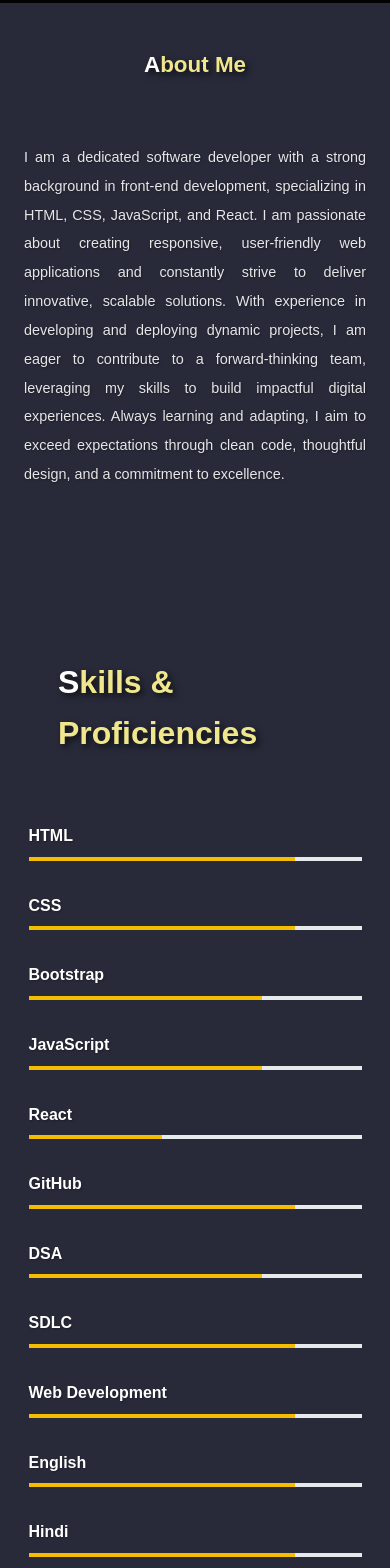
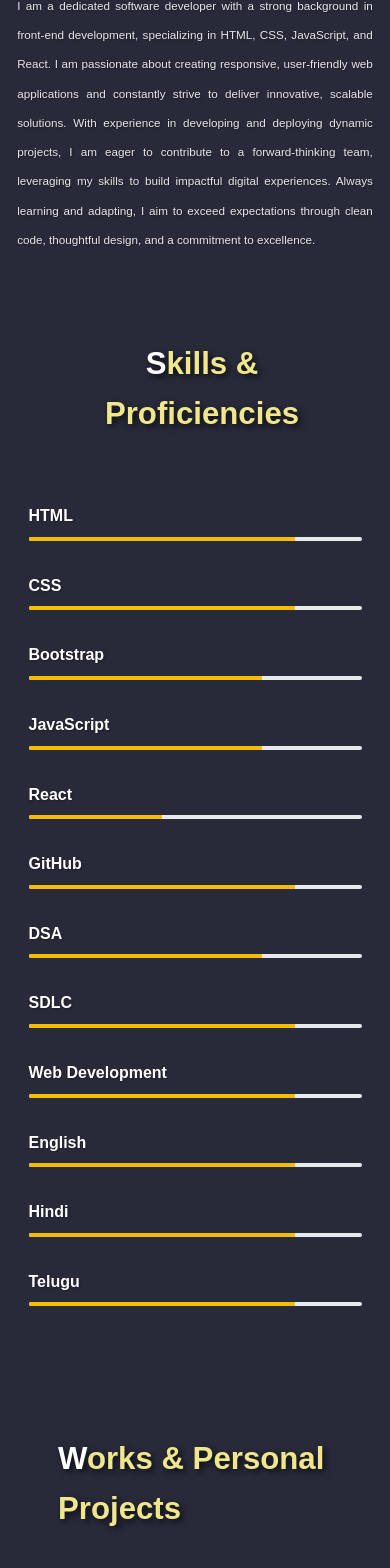
Before and after one commit to aahmadshaik/portfolio, a React (Create React App) app: page / in a window 390 px wide. Shown: the part 429-1997 px from the top of the page. Built offline with nearby package versions, Linux system fonts and the light colour scheme.

Commit message:
Adjusted CSS for education and certificates components to fix overlapping issue

```diff
--- a/src/About.css
+++ b/src/About.css
@@ -1,59 +1,61 @@
 .about {
-  background-color: #282a3a;
-  padding: 50px 20px;
-  height: auto;
+  background-color: #282a3a; /* Background color */
+  padding: 5vw 2vw; /* Fluid padding around the section */
+  height: auto; /* Allow height to adjust */
 }
 
 .about h2 {
-  color: #f0e68c;
-  text-shadow: 3px 3px 6px rgba(0, 0, 0, 0.7);
-
-  max-width: 18rem;
-
-  text-align: start;
-
-  margin: 3rem auto auto 3rem;
-  font-size: 2rem;
+  color: #f0e68c; /* Heading color */
+  text-shadow: 3px 3px 6px rgba(0, 0, 0, 0.7); /* Shadow effect for depth */
+  max-width: 90%; /* Allow heading to take more width on smaller screens */
+  text-align: center; /* Center aligning text for better look */
+  margin: 3rem auto; /* Centering with top margin */
+  font-size: 3vw; /* Base font size using viewport width */
 }
 
 .about h2::first-letter {
-  color: white;
+  color: white; /* Coloring the first letter of the heading */
 }
 
 .about p {
-  /* max-width: 600px; */
-  font-family: "Work Sans", sans-serif;
-  font-optical-sizing: auto;
-  text-shadow: 1px 1px 2px rgba(0, 0, 0, 0.3);
-  /* font-weight: <weight>; */
-  font-style: normal;
-  margin: 60px auto;
-  font-size: 1.2rem;
-  line-height: 2;
-  text-align: start;
-  color: #e6e6e6;
-  width: 80%;
-  /* display: flex; */
-  /* justify-content: center; */
-  /* align-content: center; */
+  font-family: "Work Sans", sans-serif; /* Font family for paragraph text */
+  font-optical-sizing: auto; /* Optical sizing for better readability */
+  text-shadow: 1px 1px 2px rgba(0, 0, 0, 0.3); /* Shadow for depth */
+  font-style: normal; /* Normal font style */
+  margin: 4vw auto; /* Centered margin for paragraphs */
+  font-size: 1.5vw; /* Base font size using viewport width */
+  line-height: 2.5; /* Line height for readability */
+  text-align: justify; /* Justified text for readability */
+  color: #e6e6e6; /* Text color */
+  width: 90%; /* Max width for paragraphs */
 }
 
-/* Mobile Styles for smaller screens 480px and below */
+/* Styles for smaller devices (tablet and below) */
 @media screen and (max-width: 768px) {
+  .about h2 {
+    font-size: 6vw; /* Adjust heading size based on viewport width */
+    margin: 2rem auto; /* Adjusted margins */
+  }
+
+  .about p {
+    font-size: 4vw; /* Adjust paragraph size */
+    width: 95%; /* Adjusted width for better spacing */
+  }
+}
+
+/* Styles for very small screens (480px and below) */
+@media screen and (max-width: 480px) {
   .about {
-    padding: 20px 5px;
+    padding: 3vw 2vw; /* Further reduced padding */
   }
 
   .about h2 {
-    font-size: 1.4rem; /* Smaller heading for very small screens */
-    margin: 1.5rem auto; /* Adjust margin */
-    text-align: center; /* Keep heading centered */
+    font-size: 8vw; /* Smaller heading size for small screens */
+    margin: 1.5rem auto; /* Reduced margins */
   }
 
   .about p {
-    font-size: 0.9rem; /* Further reduce font size */
-    width: 90%; /* Maximize width */
-    /* margin: 30px auto; */
-    text-align: justify; /* Keep text justified */
+    font-size: 3vw; /* Smaller font size for very small screens */
+    width: 95%; /* Maximize width for paragraphs */
   }
 }
--- a/src/Achievements.css
+++ b/src/Achievements.css
@@ -1,8 +1,8 @@
 #certificates {
   padding: 50px;
-  /* color: white; */
   background-color: #282a3a;
   text-align: center;
+  height: auto;
 }
 
 #certificates h2 {
@@ -14,9 +14,11 @@
   text-transform: uppercase;
   letter-spacing: 2px;
 }
+
 #certificates h2::first-letter {
   color: goldenrod;
 }
+
 .certificate-container {
   display: flex;
   flex-wrap: wrap;
@@ -28,7 +30,6 @@
 
 .certificate {
   background-color: white;
-  /* border: 1px solid #ddd; */
   border-radius: 10px;
   width: 300px;
   box-shadow: 0px 4px 10px rgba(0, 0, 0, 0.1);
@@ -36,13 +37,6 @@
   overflow: hidden;
   text-align: left;
 }
-
-/* .certificate img {
-  width: 100%;
-  height: 200px;
-  object-fit: cover;
-  border-bottom: 1px solid #ddd;
-} */
 
 .certificate:hover {
   transform: translateY(-10px);
@@ -76,37 +70,57 @@
   text-align: left;
 }
 
+/* Mobile adjustments */
 @media (max-width: 768px) {
+  #certificates {
+    padding: 20px;
+    /* margin-top: 200px; */
+  }
+
+  #certificates h2 {
+    font-size: 1.8rem; /* Adjust heading size for mobile */
+  }
+
   .certificate-container {
-    flex-direction: column;
-    align-items: center;
+    flex-direction: column; /* Stack certificates vertically */
+    align-items: center; /* Center align */
   }
 
   .certificate {
-    width: 90%;
+    width: 90%; /* Full width for certificates */
+  }
+
+  .certificates-details h3 {
+    font-size: 1rem; /* Smaller font size for headings */
+  }
+
+  .certificates-details p {
+    font-size: 0.9rem; /* Smaller font size for paragraphs */
+    text-align: left; /* Left align for consistency */
   }
 }
 
-/* Adjustments for very small screens (below 480px) */
-@media (max-width: 768px) {
+/* Smaller devices */
+@media (max-width: 480px) {
   #certificates {
-    padding: 20px;
+    padding: 15px;
+    /* margin-top: 200px; */
   }
 
   #certificates h2 {
-    font-size: 1.8rem;
+    font-size: 1.5rem; /* Smaller heading size for very small screens */
   }
 
   .certificate {
-    width: 93%;
+    width: 100%; /* Make certificates full width */
+    margin-bottom: 15px; /* Add space between stacked certificates */
   }
 
   .certificates-details h3 {
-    font-size: 1rem;
+    font-size: 0.9rem; /* Smaller font size for headings */
   }
 
   .certificates-details p {
-    font-size: 0.9rem;
-    text-align: left;
+    font-size: 0.8rem; /* Smaller font size for paragraphs */
   }
 }
--- a/src/Contact.css
+++ b/src/Contact.css
@@ -7,6 +7,7 @@
   color: #c0c0c0;
   text-shadow: 3px 3px 6px rgba(0, 0, 0, 0.7);
 }
+
 .contact form {
   display: flex;
   flex-direction: column;
@@ -39,26 +40,27 @@
   background-color: #346bb5;
 }
 
+/* Adjustments for all mobile devices */
 @media (max-width: 768px) {
   .contact {
-    padding: 20px 10px;
+    padding: 20px 10px; /* Reduced padding for smaller screens */
   }
 
   .contact h2 {
-    font-size: 1.6rem;
+    font-size: 1.6rem; /* Adjusted heading size for mobile */
   }
 
   .contact form {
-    max-width: 95%;
+    max-width: 95%; /* Adjusted width to ensure it fits well */
   }
 
   .contact input,
   .contact textarea {
-    font-size: 0.85rem;
+    font-size: 0.85rem; /* Slightly smaller font for inputs */
   }
 
   .contact button {
-    font-size: 0.85rem;
-    padding: 7px 14px;
+    font-size: 0.85rem; /* Adjusted button font size */
+    padding: 7px 14px; /* Adjusted button padding */
   }
 }
--- a/src/Education.css
+++ b/src/Education.css
@@ -1,80 +1,93 @@
 .education {
   background-color: #282a3a;
-  /* padding: 50px 20px; */
-  height: 100vh;
-  /* color: white; */
+  height: auto; /* Allowing height to adjust automatically */
 }
+
 .education h2 {
   color: #f0e68c;
   text-shadow: 3px 3px 6px rgba(0, 0, 0, 0.7);
+  max-width: 18rem; /* Limiting the width for better alignment */
+  text-align: start; /* Align text to the start */
+  margin: 3rem auto auto 3rem; /* Centering margins */
+  font-size: 2rem; /* Base font size */
+}
 
-  max-width: 18rem;
-
-  text-align: start;
-
-  margin: 3rem auto auto 3rem;
-  font-size: 2rem;
-}
 .education h2::first-letter {
-  color: white;
+  color: white; /* Coloring the first letter */
 }
 
 .education-item {
-  /* margin-top: 100px; */
-  /* display: flex;
-  flex-direction: column;
-  align-items: center;
-  justify-content: center; */
-  text-align: start;
-  margin: 50px auto;
-  width: 80%;
+  text-align: start; /* Left-aligning text */
+  margin: 50px auto; /* Centering with top and bottom margin */
+  width: 80%; /* Base width */
 }
 
 .education h3 {
-  font-size: 1.5rem;
-  text-shadow: 1px 1px 2px rgba(0, 0, 0, 0.3);
-  /* margin-bottom: 5px; */
-  color: #e6e6e6;
-  text-align: left;
-  margin-left: 100px;
-  margin-bottom: 0;
+  font-size: 1.5rem; /* Base font size for headings */
+  text-shadow: 1px 1px 2px rgba(0, 0, 0, 0.3); /* Adding shadow for depth */
+  color: #e6e6e6; /* Heading color */
+  text-align: left; /* Left-aligning headings */
+  margin-left: 100px; /* Indent from the left */
+  margin-bottom: 0; /* No bottom margin */
 }
 
 .education p {
-  font-size: 16px;
-  text-shadow: 1px 1px 2px rgba(0, 0, 0, 0.3);
-  /* color: #555; */
-  color: #e6e6e6;
-  text-align: left;
-  margin-left: 100px;
-  max-width: 800px;
-  margin-top: 20px;
-  line-height: 2rem;
+  font-size: 16px; /* Base font size for paragraphs */
+  text-shadow: 1px 1px 2px rgba(0, 0, 0, 0.3); /* Shadow for depth */
+  color: #e6e6e6; /* Paragraph color */
+  text-align: left; /* Left-aligning text */
+  margin-left: 100px; /* Indent from the left */
+  max-width: 800px; /* Limiting max width for readability */
+  margin-top: 20px; /* Space above the paragraph */
+  line-height: 2rem; /* Line height for readability */
 }
 
 .education h4 {
-  font-size: 1rem;
-  text-shadow: 1px 1px 2px rgba(0, 0, 0, 0.3);
-  /* color: #555; */
-  color: #e6e6e6;
-  text-align: left;
-  margin-left: 100px;
+  font-size: 1rem; /* Base font size for sub-headings */
+  text-shadow: 1px 1px 2px rgba(0, 0, 0, 0.3); /* Shadow for depth */
+  color: #e6e6e6; /* Sub-heading color */
+  text-align: left; /* Left-aligning text */
+  margin-left: 100px; /* Indent from the left */
 }
 
+/* Mobile adjustments */
 @media (max-width: 768px) {
   .education h2 {
-    font-size: 1.6rem;
+    font-size: 1.6rem; /* Adjusting font size for mobile */
   }
-
   .education h3,
   .education p,
   .education h4 {
-    font-size: 0.9rem;
+    font-size: 1rem; /* Uniform font size for better readability */
     padding-left: 0;
-    text-align: left;
+    text-align: left; /* Ensuring left alignment */
   }
-
   .education-item {
-    width: 95%;
+    width: 95%; /* Making items take more width on mobile */
+    margin: 30px auto; /* Centering with auto margins */
   }
 }
+
+/* Smaller devices */
+@media (max-width: 480px) {
+  .education h2 {
+    text-align: center;
+    font-size: 8vw; /* Smaller font size for very small screens */
+  }
+  .education h3 {
+    font-size: 1.2rem; /* Smaller font size for headings */
+    margin-left: 20px; /* Reduce left indent */
+  }
+  .education p {
+    font-size: 0.9rem; /* Smaller font size for paragraphs */
+    margin-left: 20px; /* Reduce left indent */
+  }
+  .education h4 {
+    font-size: 0.8rem; /* Smaller font size for sub-headings */
+    margin-left: 20px; /* Reduce left indent */
+  }
+  .education-item {
+    margin: 40px auto; /* Adjusting margins for smaller devices */
+    width: 100%; /* Full width for items */
+  }
+}
--- a/src/Footer.css
+++ b/src/Footer.css
@@ -1,30 +1,32 @@
 footer {
-  background-color: #333;
-  color: white;
-  padding: 20px 0;
-  text-align: center;
+  background-color: #333; /* Background color */
+  color: white; /* Text color */
+  padding: 20px 2vw; /* Fluid padding to accommodate various screen sizes */
+  text-align: center; /* Center align text */
 }
 
 footer p {
-  font-size: 1rem;
+  font-size: 1rem; /* Base font size */
+  margin: 0; /* Remove default margin */
 }
-/* Responsive Padding for Footer */
+
+/* Responsive Padding and Font Size for Footer */
 @media (max-width: 768px) {
   footer {
-    padding: 15px 0;
+    padding: 15px 2vw; /* Adjusted padding for tablet sizes */
   }
 
   footer p {
-    font-size: 0.9rem;
+    font-size: 0.95rem; /* Slightly smaller font size for better fit */
   }
 }
 
-@media (max-width: 768px) {
+@media (max-width: 480px) {
   footer {
-    padding: 10px 0; /* Reduced padding for footer */
+    padding: 10px 2vw; /* Further reduced padding for small screens */
   }
 
   footer p {
-    font-size: 0.9rem; /* Smaller font size for footer text */
+    font-size: 0.9rem; /* Smaller font size for very small screens */
   }
 }
--- a/src/Hero.css
+++ b/src/Hero.css
@@ -79,7 +79,7 @@ p {
   height: 30px;
 }
 
-@media (max-width: 768px) {
+@media (max-width: 480px) {
   .hero {
     height: auto; /* Allow the height to adjust based on content */
     padding: 20px 10px; /* Add padding for better spacing */
@@ -88,20 +88,20 @@ p {
   }
 
   .hero img {
-    width: 120px; /* Adjust image size for mobile */
-    height: 120px; /* Maintain aspect ratio */
-    margin-bottom: 15px; /* Space below the image */
+    width: 100px; /* Adjust image size for mobile */
+    height: 100px; /* Maintain aspect ratio */
+    margin-bottom: 10px; /* Space below the image */
   }
 
   .hero h1 {
-    font-size: 2.5rem; /* Smaller font size for headings on mobile */
-    margin: 10px 0; /* Add margin for spacing */
+    font-size: 1.9rem; /* Smaller font size for headings on mobile */
+    margin: 5px 0;
     text-align: center; /* Center the heading */
   }
 
   p {
-    font-size: 1rem; /* Smaller font size for paragraph text */
-    margin: 0 10px; /* Add margin for better spacing */
+    font-size: 0.9rem; /* Smaller font size for paragraph text */
+    margin: 0 15px;
     text-align: center; /* Center paragraph text */
   }
 
--- a/src/Projects.css
+++ b/src/Projects.css
@@ -1,101 +1,116 @@
 .projects {
-  padding: 50px;
-  /* margin-top: 50px; */
-  background-color: #282a3a;
+  padding: 50px; /* Padding around the projects section */
+  background-color: #282a3a; /* Background color */
 }
+
 .project:hover {
-  transform: translateY(-10px);
-  box-shadow: 0px 6px 15px rgba(248, 244, 244, 0.484);
-  /* box-shadow: 0px 4px 10px rgba(0, 0, 0, 0.1); */
-  transition: transform 0.3s ease, box-shadow 0.3s ease;
-  overflow: hidden;
+  transform: translateY(-10px); /* Hover effect */
+  box-shadow: 0px 6px 15px rgba(248, 244, 244, 0.484); /* Shadow effect */
+  transition: transform 0.3s ease, box-shadow 0.3s ease; /* Transition effects */
 }
 
 .projects h2 {
-  color: #f0e68c;
-  text-shadow: 3px 3px 6px rgba(0, 0, 0, 0.7);
+  color: #f0e68c; /* Heading color */
+  text-shadow: 3px 3px 6px rgba(0, 0, 0, 0.7); /* Shadow effect for depth */
+  max-width: 18rem; /* Maximum width for headings */
+  text-align: start; /* Aligning text to the start */
+  margin: 3rem auto auto 3rem; /* Centering with top margin */
+  font-size: 2rem; /* Base font size */
+}
 
-  max-width: 18rem;
-
-  text-align: start;
-
-  margin: 3rem auto auto 3rem;
-  font-size: 2rem;
-}
 .projects h2::first-letter {
-  color: white;
+  color: white; /* Coloring the first letter of the heading */
 }
 
 .projects-container {
-  display: flex;
-  flex-wrap: wrap;
-  gap: 30px;
-  margin-top: 50px;
+  display: flex; /* Flexbox for alignment */
+  flex-wrap: wrap; /* Wrap items to the next line */
+  gap: 30px; /* Gap between project cards */
+  margin-top: 50px; /* Top margin */
 }
 
 .project {
-  display: flex;
-  align-items: center;
-  background-color: white;
-  box-shadow: 0 4px 8px rgba(0, 0, 0, 0.1);
-  border-radius: 10px;
-  overflow: hidden;
-  width: 100%;
-  /* max-width: 800px; */
+  display: flex; /* Flexbox for layout */
+  align-items: center; /* Center items vertically */
+  background-color: white; /* Background color for project card */
+  box-shadow: 0 4px 8px rgba(0, 0, 0, 0.1); /* Shadow for project card */
+  border-radius: 10px; /* Rounded corners */
+  overflow: hidden; /* Hide overflow */
+  width: 100%; /* Full width for project cards */
 }
 
 .project img {
   width: 40%; /* Image takes 40% of the width */
-  height: 100%;
-  object-fit: cover;
-  /* border-radius: 20px; */
+  height: auto; /* Maintain aspect ratio */
+  object-fit: cover; /* Cover the space */
 }
 
 .project-details {
-  padding: 20px;
+  padding: 20px; /* Padding for project details */
   width: 60%; /* Details take 60% of the width */
 }
 
 .project-details h3 {
-  margin: 0;
-  font-size: 24px;
-  color: #333;
+  margin: 0; /* Remove default margin */
+  font-size: 24px; /* Heading size */
+  color: #333; /* Heading color */
 }
 
 .project-details p {
-  margin: 10px 0;
-  font-size: 1rem;
-  color: #666;
+  margin: 10px 0; /* Vertical margin */
+  font-size: 1rem; /* Base font size */
+  color: #666; /* Text color */
 }
+
 .pr-btn {
-  display: inline-block;
-  /* flex-direction: column; */
-  column-gap: 20px;
-  margin-top: 10px;
-  margin-right: 10px;
-  padding: 10px 20px;
-  background-color: #387478;
-  color: white;
-
-  text-decoration: none;
-  border-radius: 5px;
-  font-size: 14px;
+  display: inline-block; /* Display as inline-block */
+  margin-top: 10px; /* Top margin */
+  padding: 10px 20px; /* Padding for button */
+  background-color: #387478; /* Button background */
+  color: white; /* Button text color */
+  text-decoration: none; /* Remove underline */
+  border-radius: 5px; /* Rounded corners */
+  font-size: 14px; /* Font size for button */
 }
 
 .pr-btn:hover {
-  background-color: #243642;
+  background-color: #243642; /* Hover background color */
 }
 
+/* Responsive styles for devices below 768px */
 @media (max-width: 768px) {
   .projects {
-    padding: 30px 10px;
+    padding: 40px 20px; /* Adjusted padding */
   }
 
   .projects-container {
+    gap: 20px; /* Smaller gap */
+  }
+
+  .project {
+    width: 100%; /* Full width for project cards */
+  }
+
+  .project img {
+    width: 100%; /* Full width for images */
+    height: auto; /* Maintain aspect ratio */
+  }
+}
+
+/* Responsive styles for devices below 480px */
+@media (max-width: 480px) {
+  .projects {
+    padding: 30px 10px; /* Further reduced padding */
+  }
+  .projects h2 {
+    font-size: 8vw;
+    /* text-align: center; */
+  }
+  .projects-container {
     flex-direction: column; /* Stack project cards vertically */
     align-items: center; /* Center align project cards */
-
-    gap: 30px; /* Smaller gap between project cards */
+    gap: 15px; /* Smaller gap */
+    /* height: 400px; */
   }
 
   .project {
@@ -104,7 +119,8 @@
   }
 
   .project img {
-    width: 100%; /* Full width for images */
-    height: auto;
+    /* width: 100%;
+    height: auto;  */
+    display: none;
   }
 }
--- a/src/Skills.css
+++ b/src/Skills.css
@@ -1,77 +1,95 @@
 .skills {
-  background-color: #282a3a;
-  padding: 80px 20px;
-  height: 100vh;
+  background-color: #282a3a; /* Background color */
+  padding: 80px 20px; /* Padding around the section */
+  height: 100vh; /* Full viewport height */
 }
+
 .skills h2 {
-  color: #f0e68c;
-  text-shadow: 3px 3px 6px rgba(0, 0, 0, 0.7);
-
-  max-width: 18rem;
-
-  text-align: start;
-
+  color: #f0e68c; /* Heading color */
+  text-shadow: 3px 3px 6px rgba(0, 0, 0, 0.7); /* Shadow for depth */
+  max-width: 18rem; /* Maximum width for heading */
+  text-align: start; /* Align text to the start */
   margin: 3rem auto auto 3rem;
-  font-size: 2rem;
+  font-size: 2rem; /* Base font size */
 }
 
 .skills h2::first-letter {
-  color: white;
+  color: white; /* Coloring the first letter */
 }
 
 .skills-container {
-  margin-top: 4rem;
-  display: flex;
-  justify-content: center;
-  flex-wrap: wrap;
-  /* max-width: 800px; */
-  flex-direction: row;
-  column-gap: 9rem;
-  row-gap: 3rem;
+  margin-top: 4rem; /* Margin above container */
+  display: flex; /* Flexbox for layout */
+  justify-content: center; /* Center align items */
+  flex-wrap: wrap; /* Wrap items to next line */
+  flex-direction: row; /* Default row direction */
+  column-gap: 9rem; /* Gap between columns */
+  row-gap: 3rem; /* Gap between rows */
 }
 
 .skill {
-  width: 10rem;
-  text-align: left;
-  color: white;
+  width: 10rem; /* Width for skill cards */
+  text-align: left; /* Align text to the left */
+  color: white; /* Text color */
 }
 
 .skill h4 {
-  font-size: 1rem;
-  text-shadow: 1px 1px 2px rgba(0, 0, 0, 0.3);
-  margin-bottom: 0.5rem;
-  color: white;
+  font-size: 1rem; /* Font size for skill names */
+  text-shadow: 1px 1px 2px rgba(0, 0, 0, 0.3); /* Shadow for text */
+  margin-bottom: 0.5rem; /* Margin below skill name */
+  color: white; /* Skill name color */
 }
 
 .skill-bar {
-  background-color: rgb(230, 234, 235);
-
-  overflow: hidden;
+  background-color: rgb(230, 234, 235); /* Background for skill bar */
+  overflow: hidden; /* Hide overflow */
+  border-radius: 5px; /* Rounded corners */
 }
 
 .skill-level {
-  background-color: #f5bd02;
-  height: 0.25rem;
-  text-align: right;
-
-  /* line-height: 6.25rem; */
-  color: white;
+  background-color: #f5bd02; /* Background color for skill level */
+  height: 0.25rem; /* Height of skill level bar */
+  text-align: right; /* Align text to the right */
+  line-height: 0.25rem; /* Centering text vertically */
+  color: white; /* Text color */
 }
 
 @media (max-width: 768px) {
   .skills {
-    padding: 40px 10px;
+    padding: 60px 20px; /* Adjust padding for medium screens */
     height: auto; /* Auto height for skills section */
+  }
+
+  .skills-container {
+    column-gap: 4rem; /* Reduced gap for medium screens */
+  }
+
+  .skill {
+    width: 12rem; /* Slightly increased width for skill cards */
+  }
+}
+
+@media (max-width: 480px) {
+  .skills {
+    padding: 10px 10px; /* Reduced padding for small screens */
+    height: auto; /* Auto height for skills section */
+  }
+  .skills h2 {
+    font-size: 8vw;
+    /* max-width: 10px; */
+    text-align: center;
   }
 
   .skills-container {
     flex-direction: column; /* Stack skill cards vertically */
     align-items: center; /* Center align skill cards */
+    margin-bottom: 40px;
     gap: 2rem; /* Smaller gap between skill cards */
   }
 
   .skill {
     width: 90%; /* Full width for skill cards */
-    text-align: left; /* Center text for better readability */
+    /* margin-bottom: 20px; */
+    text-align: left; /* Left align text for readability */
   }
 }
```
